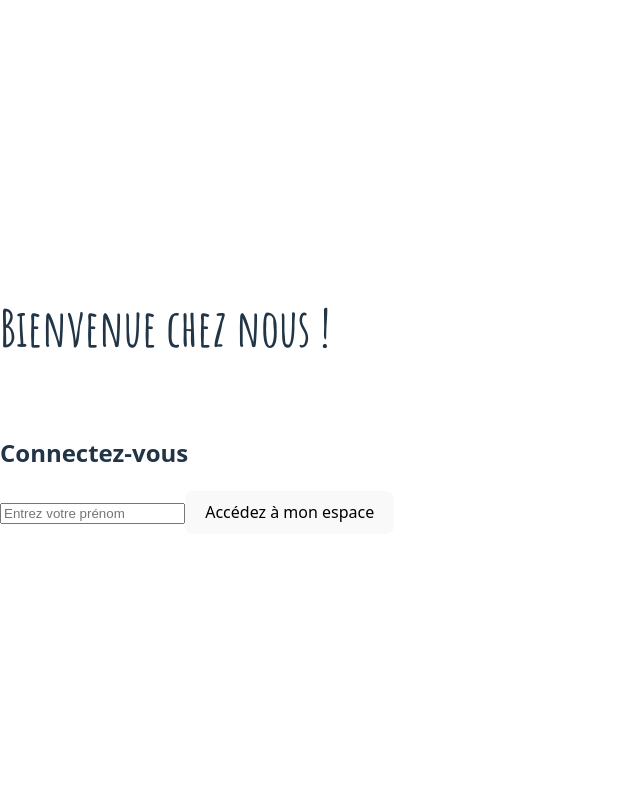
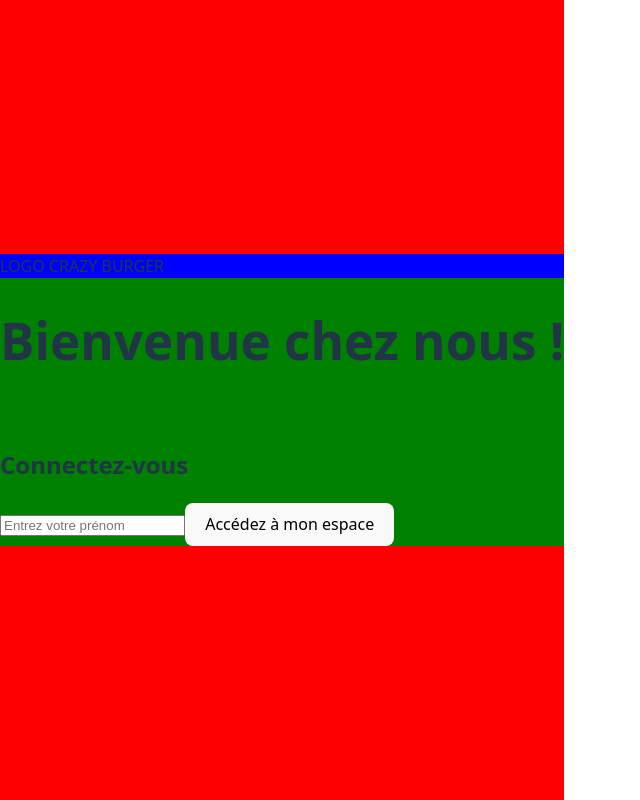
Before and after one commit to Dada342/crazee-burger, a React (Vite) app: page / in a window 1280 px wide. Shown: the whole page, without its empty margins (0-640 px from the left). Built offline with nearby package versions, Linux system fonts and the light colour scheme.

Commit message:
💄 F03: LoginPage > Add layout

```diff
--- a/components/pages/login/LoginForm.jsx
+++ b/components/pages/login/LoginForm.jsx
@@ -21,11 +21,7 @@ export default function LoginForm() {
 
     // affichage (render)
   return (
-    <LoginFormStyled action="submit" onSubmit={handleSubmit}>
-      <style>
-        @import
-        url('https://fonts.googleapis.com/css2?family=Amatic+SC:wght@700&family=Open+Sans:ital,wght@0,500;1,500&display=swap');
-      </style>
+    <LoginFormStyled action="submit" onSubmit={handleSubmit} >
       <h1>Bienvenue chez nous !</h1>
       <br />
       <h2>Connectez-vous</h2>
@@ -42,9 +38,6 @@ export default function LoginForm() {
 }
 
 const LoginFormStyled = styled.form`
-  h1 {
-    font-family: 'Amatic SC', sans-serif;
-    font-weight: 700;
-    font-style: normal;
-  }
+  background: green;
+
 `;
--- a/components/pages/login/LoginPage.jsx
+++ b/components/pages/login/LoginPage.jsx
@@ -1,11 +1,22 @@
-import { useState } from 'react';
 import LoginForm from './LoginForm';
+import styled from 'styled-components';
+import Logo from '../../reusable-ui/Logo';
 
 export default function LoginPage() {
   // affichage (render)
   return (
-    <div>
+    <LoginPageStyled>
+      <Logo />
       <LoginForm />
-    </div>
+    </LoginPageStyled>
   );
 }
+
+const LoginPageStyled = styled.div`
+  background: red;
+  height: 100vh;
+  display: flex;
+  flex-direction: column;
+  justify-content: center;
+  align-item: center;
+`;
--- /dev/null
+++ b/components/reusable-ui/Logo.jsx
@@ -0,0 +1,11 @@
+import styled from "styled-components";
+
+export default function Logo() {
+  return (
+    <LogoStyled>LOGO CRAZY BURGER</LogoStyled>
+  )
+}
+
+const LogoStyled = styled.div`
+  background: blue;
+`;
```
Also changed, not shown: public/logo-orange.png (renamed from src/assets/F03 logo-orange.png), 1 other file (tests, documents, lock files or other folders).
